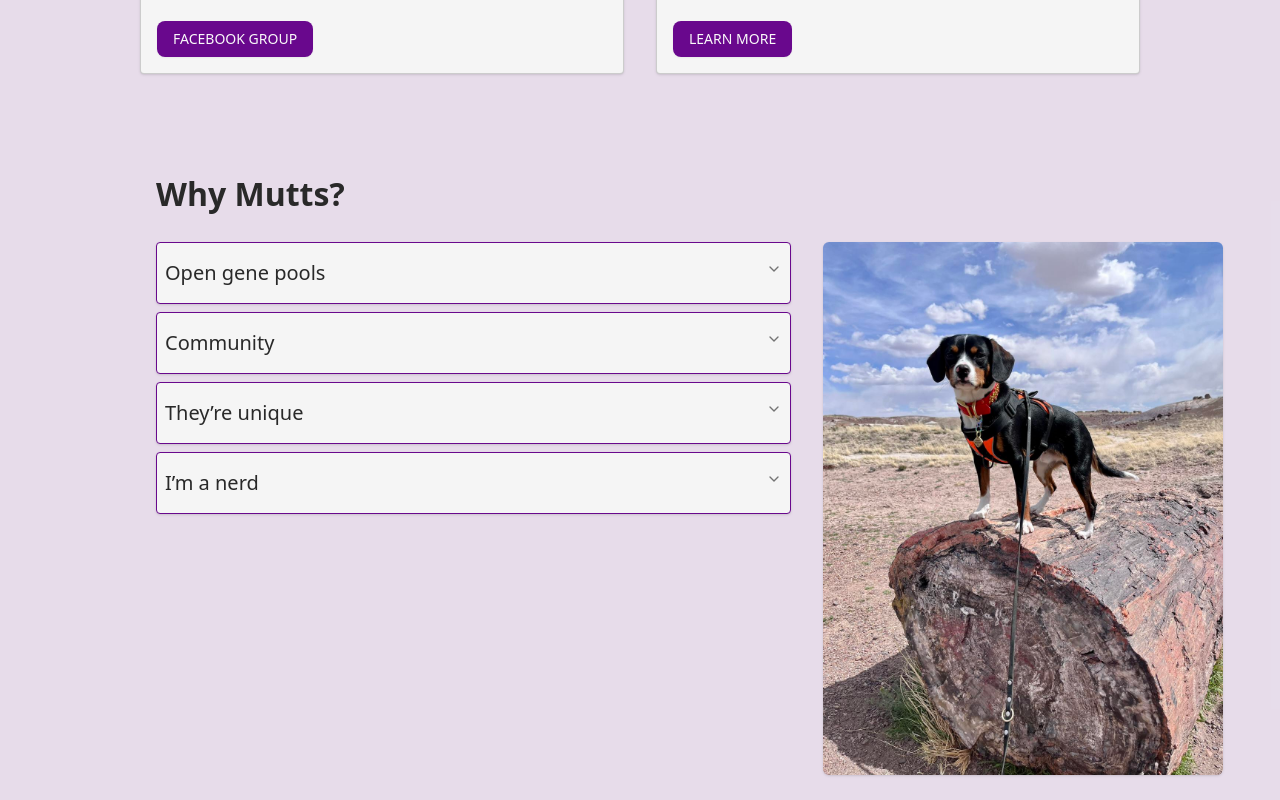
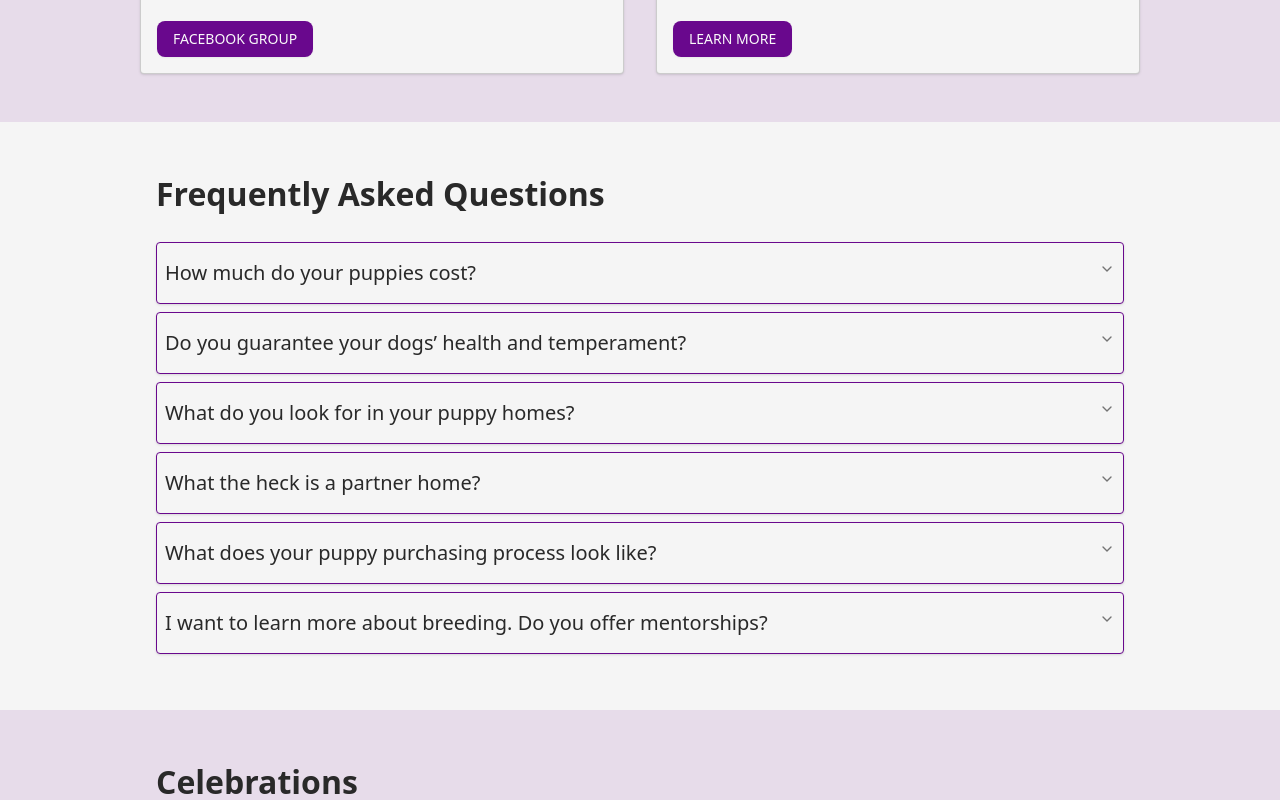
Before and after one commit to Danielle254/puzzle-dogs, a Next.js app: page / in a window 1280 px wide. Shown: the part 2340-3140 px from the top of the page. Built offline with nearby package versions, Linux system fonts and the light colour scheme.

Commit message:
refactor: modify to use custom accordion component and separate data into variable

```diff
--- a/app/components/FAQ.tsx
+++ b/app/components/FAQ.tsx
@@ -1,86 +1,46 @@
-import {
-  Accordion,
-  AccordionContent,
-  AccordionItem,
-  AccordionTrigger,
-} from "@/components/ui/accordion";
+import CustomAccordion from "@/components/CustomAccordion";
 
 export default function FAQ() {
-  const accordionItemStyling =
-    "bg-background px-2 rounded mb-2 border-primary border-[1px] shadow";
   return (
-    <section className="bg-primary/10">
-      <div className="max-w-[1000px] mx-auto py-12 px-4">
-        <h2>Why Mutts?</h2>
-        <div className="grid grid-cols-1 md:grid-cols-3 gap-8 pb-8">
-          <Accordion type="single" collapsible className="col-span-2">
-            <AccordionItem value="item-1" className={accordionItemStyling}>
-              <AccordionTrigger className="cursor-pointer">
-                <h3 className="text-xl">Open gene pools</h3>
-              </AccordionTrigger>
-              <AccordionContent>
-                <p className="text-lg">
-                  Closed gene pools shrink generation after generation, and can
-                  result in inbreeding depression and an increased risk of
-                  recessive health disorders over time. Health-tested dogs with
-                  known lineages and performance titles can be found in many
-                  breeds and mixes. What we give up in “type” is made up for in
-                  diversity and a wealth of breeding options!
-                </p>
-              </AccordionContent>
-            </AccordionItem>
-            <AccordionItem value="item-2" className={accordionItemStyling}>
-              <AccordionTrigger className="cursor-pointer">
-                <h3 className="text-xl">Community</h3>
-              </AccordionTrigger>
-              <AccordionContent>
-                <p className="text-lg">
-                  Some of our most beloved pure breeds are facing a need for
-                  outcross programs. We welcome like-minded breeders to
-                  collaborate in order to bring much-needed diversity to pure
-                  breeds who would benefit from outcrossing!
-                </p>
-              </AccordionContent>
-            </AccordionItem>
-            <AccordionItem value="item-3" className={accordionItemStyling}>
-              <AccordionTrigger className="cursor-pointer">
-                <h3 className="text-xl">They’re unique</h3>
-              </AccordionTrigger>
-              <AccordionContent>
-                <p className="text-lg">
-                  One of the coolest things about breeding mutts is seeing the
-                  similarities in our dogs (they’re freeze babies, they’re never
-                  right-side-up, many of them are “smilers,” most of them hug
-                  and like to snuggle under covers…) and also seeing all of the
-                  unique ways that their genetic backgrounds and
-                  socialization/environment combine to make for a truly
-                  one-of-a-kind dog.
-                </p>
-              </AccordionContent>
-            </AccordionItem>
-            <AccordionItem value="item-4" className={accordionItemStyling}>
-              <AccordionTrigger className="cursor-pointer">
-                <h3 className="text-xl">I’m a nerd</h3>
-              </AccordionTrigger>
-              <AccordionContent>
-                <p className="text-lg">
-                  Yes, really! I’m a card-carrying, punnett-square-writing,
-                  Google-scholar-searching dog nerd. As a kid, I memorized the
-                  AKC breeds… all of them. Then I found the UKC. Then the FCI.
-                  So many breeds! As an adult, I think that mixed breeds are the
-                  dog of the future. Genetic diversity, versatility, and a
-                  lessening of selective pressure towards extremes are all
-                  important for the modern dog.
-                </p>
-              </AccordionContent>
-            </AccordionItem>
-          </Accordion>
-          <img
-            src="/images/iroh.jpg"
-            className="rounded-sm shadow col-span-1 max-w-[400px]"
-          />
-        </div>
-      </div>
+    <section className="max-w-[1000px] mx-auto py-12 px-4">
+      <h2>Frequently Asked Questions</h2>
+      <CustomAccordion
+        data={FAQdata}
+        customClasses="[&[data-state='open']]:bg-primary/10"
+      />
     </section>
   );
 }
+
+const FAQdata = [
+  {
+    question: "How much do your puppies cost?",
+    answer:
+      "The dogs themselves are free! You’re paying for my years of pedigree and genetic research, CVT training, puppy developmental knowledge, and the costs (so many costs!) to produce a litter ethically. This oftentimes involves “washing” (not using) multiple dogs before finding a dog whose temperament and health is in line with my breeding goals. The general price for a Puzzle Dog will be in the low-mid four figures. I practice equity, not equality, in puppy pricing, so will place some puppies at a lower cost (eg in junior handler placements) and charge more for others to cover this. I’m happy to set up payment plans.",
+  },
+  {
+    question: "Do you guarantee your dogs’ health and temperament?",
+    answer:
+      "The short answer is no, because genetics are complicated! Breeding dogs isn’t like producing widgets on an assembly line. We can do everything “right,” and you could still end up with a dog who has a health problem (physical or behavioral). Any breeder who claims to have never produced a dog with “issues” is either lying through their teeth, not following up with their puppy buyers, or very new to the game. That said, I do provide a five-year genetic health warranty, and I will always be you and your dog’s biggest advocate and support system if you run into any problems.",
+  },
+  {
+    question: "What do you look for in your puppy homes? ",
+    answer:
+      "Thanks for asking! I look first for people who are obsessed with their dogs. I don’t place my dogs in homes that “need” a dog who will do a specific sport, or who need a specific size of dog (eg a height dog). Instead, I look for placements with people whose dogs are their family members first. I want my dogs to be included in your everyday life! It’s also important to me to produce dogs who are easy to train and live with. As such, I don’t place my dogs in homes that routinely use aversive training methods such as electronic/remote collars, pinches, prongs, chokes, leash corrections, or other aversive methods.",
+  },
+  {
+    question: "What the heck is a partner home? ",
+    answer:
+      "The number of dogs whom I can personally, ethically keep in my own home is low. I’m disabled, and I live in town. In order to ensure that I’m providing exceptional lives to my dog family, I can’t keep a large pack. Partner homes permit me to keep good dogs in our breeding program, while ensuring that every single dog I produce has a family who’s absolutely obsessed with them. Partner homes also provide me with valuable information on the dogs I produce: how they do in a variety of environments, sports, and families! Partner homes are NOT like traditional “guardian” homes. Partners own their dogs outright, but Puzzle Dogs retains breeding rights (with equal and valued input from the partner home about breeding suitability and options).",
+  },
+  {
+    question: "What does your puppy purchasing process look like?",
+    answer:
+      "I place based on a number of factors: suitability for each individual puppy, location (I prefer homes that are closer to me, especially if I don’t already know you!), need (I prefer to place puppies with people who may encounter barriers to getting a dog from a breeder), and more. Once a litter is born, I’ll collect a refundable deposit from a handful of people whom I believe to be the best fits for that litter. Puppy placements are done at or slightly after eight weeks of age, based on structural evaluations completed by our boarded sports medicine and rehabilitation vet, behavioral evaluations, and observations from raising the litter.",
+  },
+  {
+    question: "I want to learn more about breeding. Do you offer mentorships?",
+    answer:
+      "Yes! I’m delighted to help others learn. If you’re local to me, I offer limited mentorships as a “Puppy Nanny” with each litter. You’ll receive lots of hands-on experience and the chance to ask all of your questions about breeding! Not local? I offer very limited, paid consultations at the rate of $200/hour.",
+  },
+];
```
